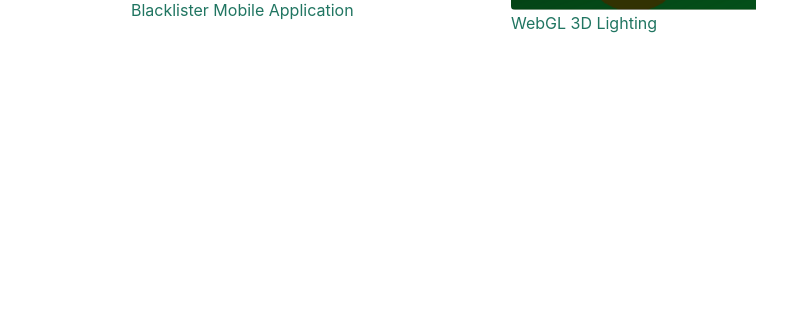
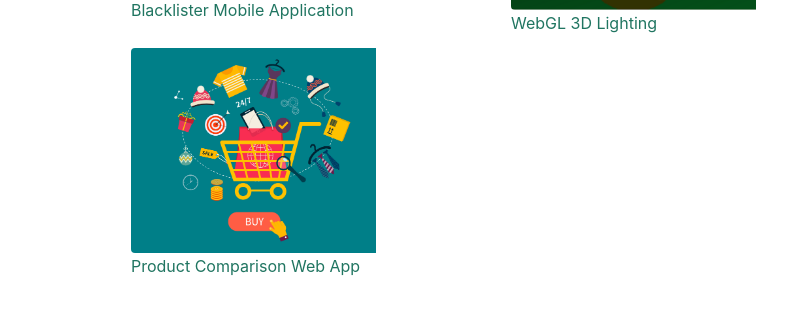
Before and after one commit to swalcoff/portfolio, a plain HTML site: page index.html in a window 1280 px wide. Shown: the part 1852-2182 px from the top of the page, 334-1121 px from the left. Drawn offline with Linux system fonts and the light colour scheme; files whose address does not match are found by name; a web font is replaced by a local one.

Commit message:
web app added to portfolio section

```diff
--- a/index.html
+++ b/index.html
@@ -205,6 +205,13 @@
 	            <a href="https://github.com/swalcoff/Sharded-Distributed-System">Sharded Distributed System</a>
 	          </div>
 
+            <div class="item brand col-6 col-sm-6 col-md-6 col-lg-4 col-xl-4 mb-4">
+              <a href="images/shopping.jpg" data-fancybox="images">
+                <img class="img-fluid" src="images/shopping.jpg">
+              </a>
+              <a href="https://github.com/swalcoff/product_comparison">Product Comparison Web App</a>
+            </div>
+
 	        </div>
     	</div>
 
```
Also changed, not shown: images/shopping.jpg (added), 1 other file.
